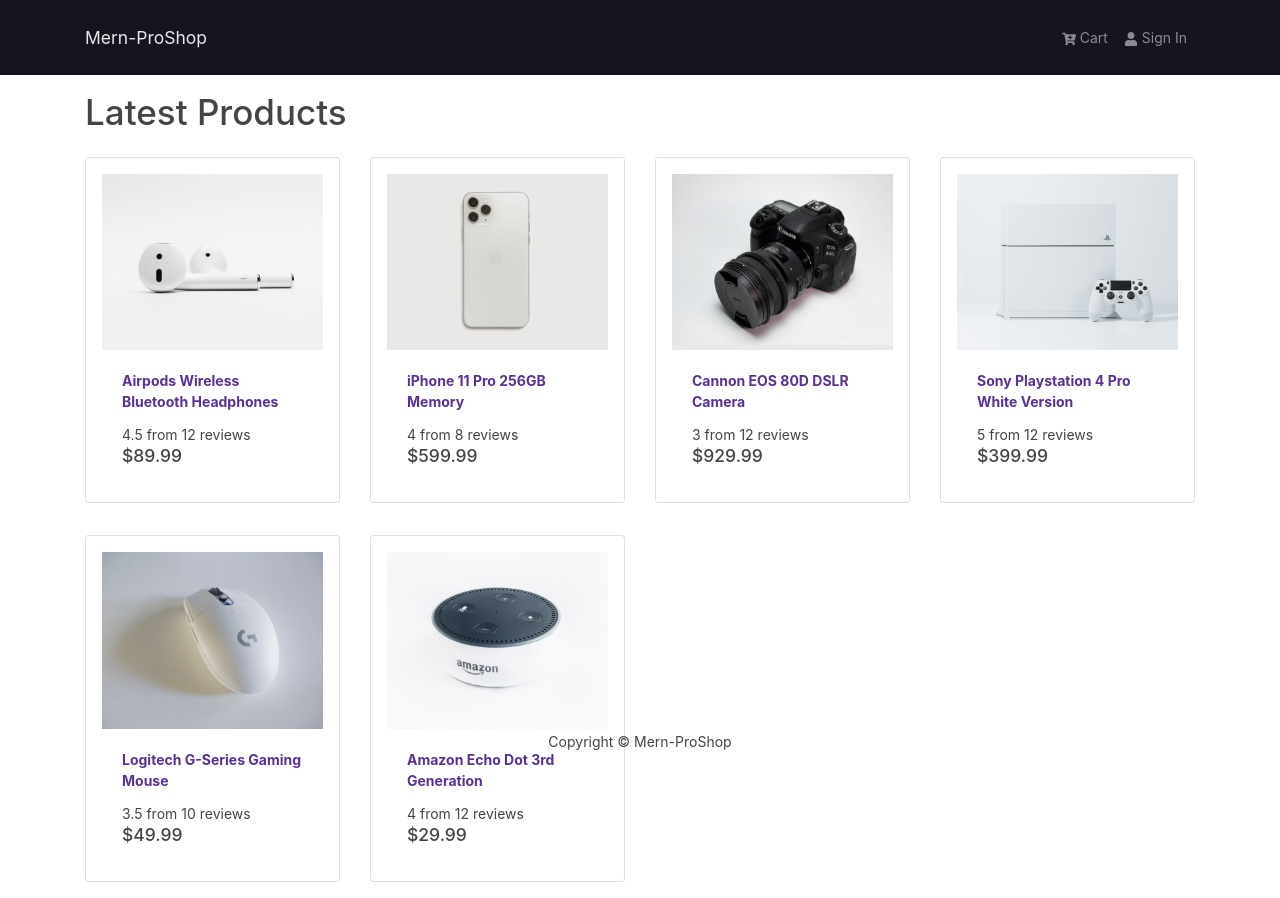
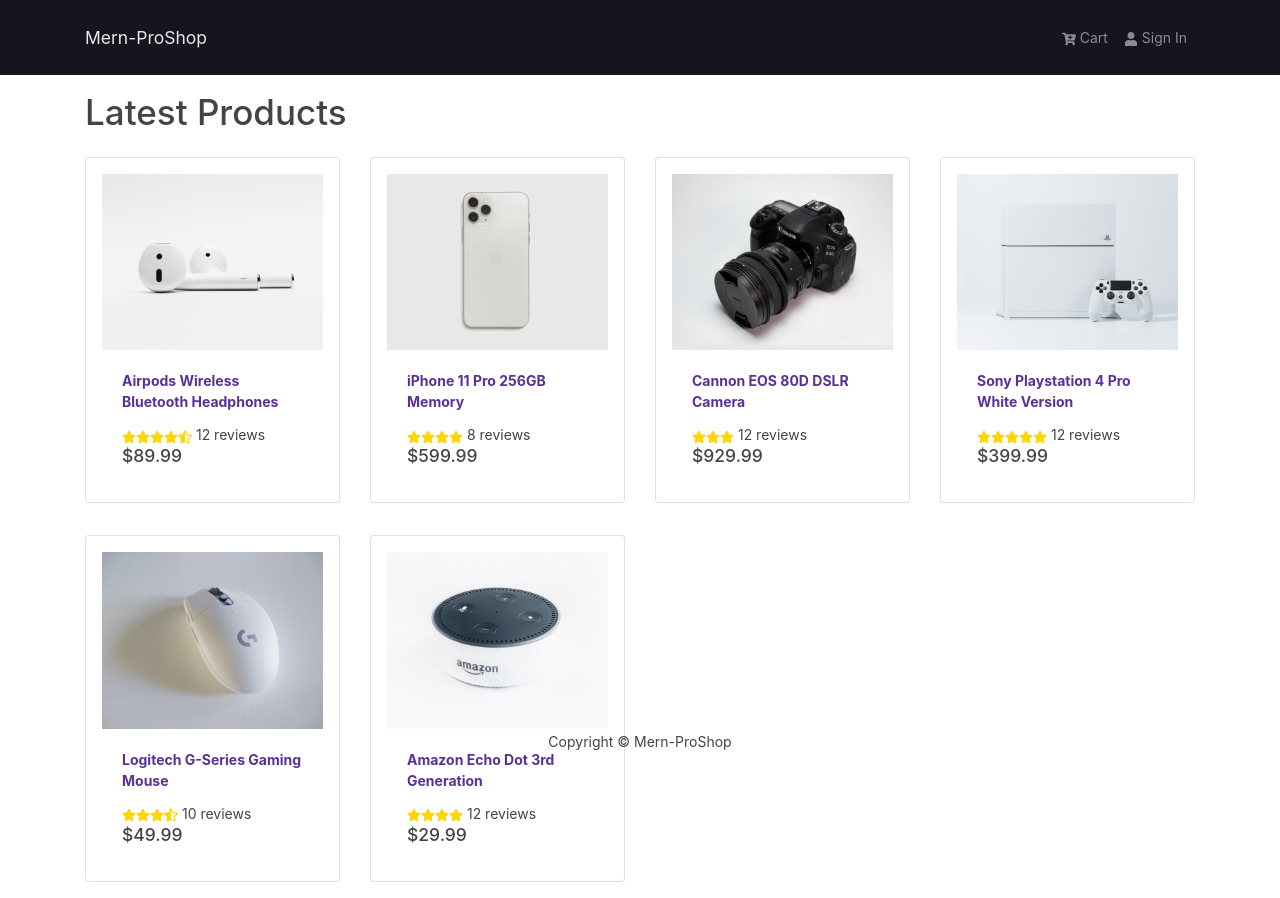
Before and after one commit to anitkumarsingh/mern-shop, a React (Create React App) app in the folder frontend/: page / in a window 1280 px wide. Built offline with nearby package versions, Linux system fonts and the light colour scheme.

Commit message:
added rating compoment

```diff
--- a/frontend/src/components/Home/Products/Products.js
+++ b/frontend/src/components/Home/Products/Products.js
@@ -1,5 +1,7 @@
-import React from 'react'
-import { Card } from 'react-bootstrap'
+import React from 'react';
+import { Card } from 'react-bootstrap';
+import Rating from './Rating';
+
 
 const ProductsList = ({product}) => {
   return (
@@ -14,7 +16,7 @@
           </Card.Title>
        </a>
           <Card.Text as="div">
-            {product.rating} from {product.numReviews} reviews
+            <Rating value={product.rating} text={`${product.numReviews} reviews`}/>
           </Card.Text>
           <Card.Text as="h5">
             ${product.price}
--- /dev/null
+++ b/frontend/src/components/Home/Products/Rating.js
@@ -0,0 +1,29 @@
+import React from 'react';
+import {FaStar,FaStarHalfAlt,FaRegStar} from 'react-icons/fa'
+
+const Rating = ({value,text,color}) => {
+  return (
+    <div>
+      <span style={{color}}>
+        {value >=1 ? <FaStar/>:value>=0.5 ? <FaStarHalfAlt/>:FaRegStar}
+      </span>
+      <span style={{color}}>
+        {value >=2 ? <FaStar/>:value>=1.5 ? <FaStarHalfAlt/>:FaRegStar}
+      </span>
+      <span style={{color}}>
+        {value >=3 ? <FaStar/>:value>=2.5 ? <FaStarHalfAlt/>:FaRegStar}
+      </span>
+      <span style={{color}}>
+        {value >=4 ? <FaStar/>:value>=3.5 ? <FaStarHalfAlt/>:FaRegStar}
+      </span>
+      <span style={{color}}>
+        {value >=5 ? <FaStar/>:value>=4.5 ? <FaStarHalfAlt/>:FaRegStar}
+      </span>
+      <span> {text}</span>
+    </div>
+  )
+}
+Rating.defaultProps={
+color:'#FFD700'
+}
+export default Rating
```
